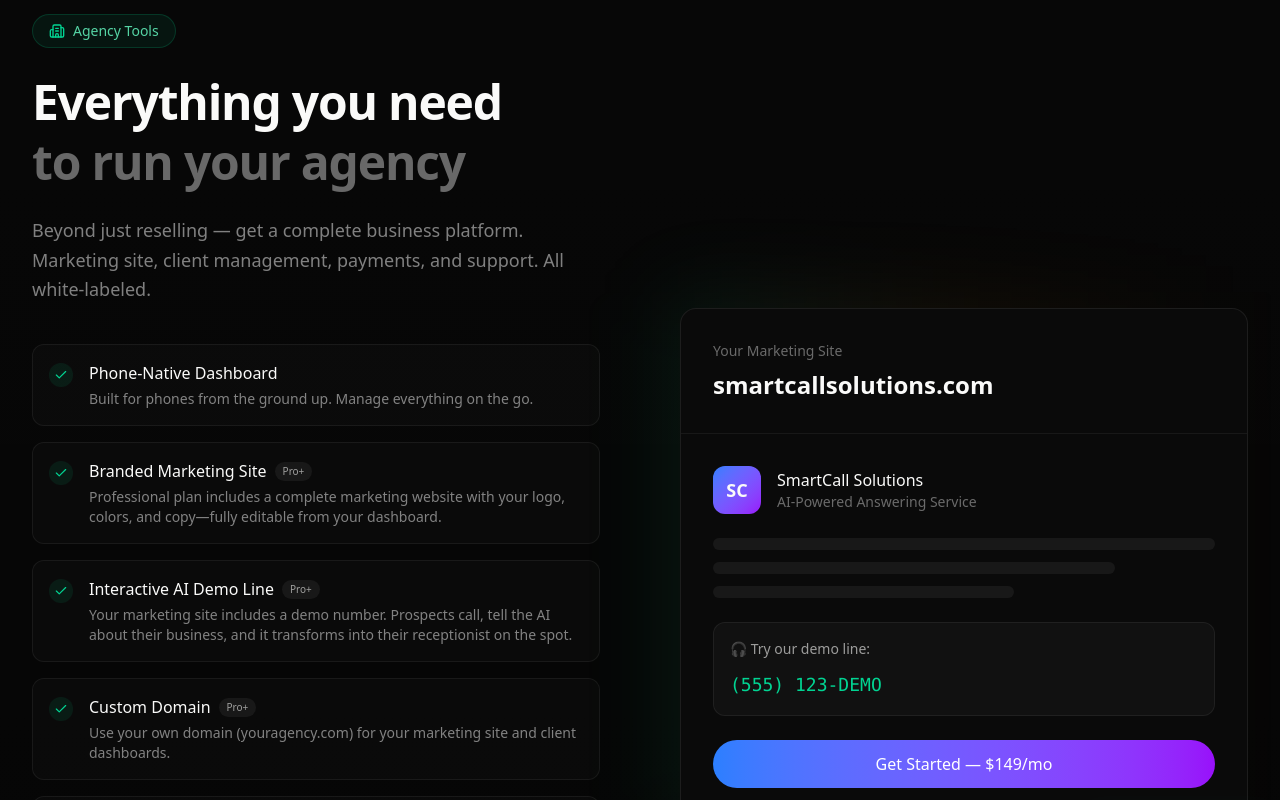
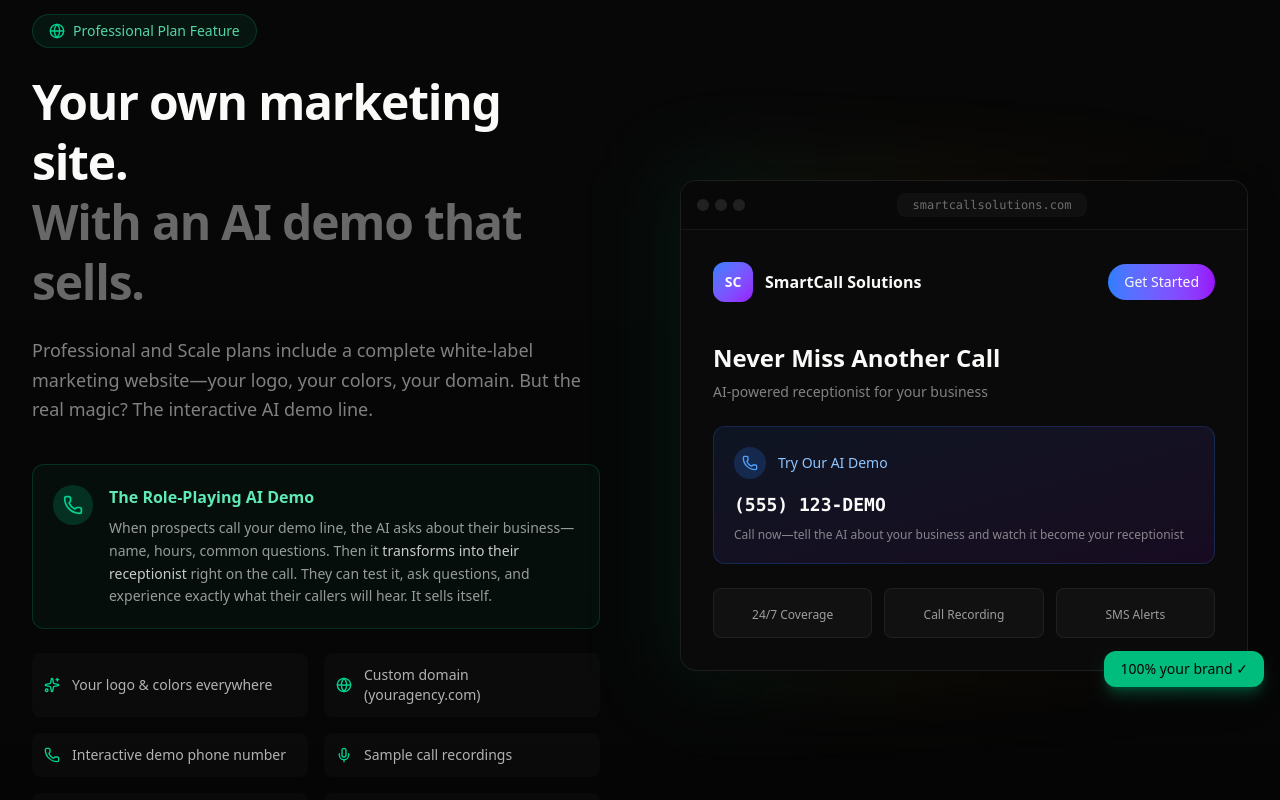
Before and after one commit to gibsonthompson/voiceai-connect, a Next.js app: page / in a window 1280 px wide. Shown: the part 5160-5960 px from the top of the page. Built offline with nearby package versions, Linux system fonts and the light colour scheme.

Commit message:
Remove redundant agency tools section

```diff
--- a/app/page.tsx
+++ b/app/page.tsx
@@ -640,129 +640,8 @@ export default function LandingPage() {
         </div>
       </section>
 
-      {/* Agency Features - What You Get */}
+      {/* White-Label Marketing Site Section */}
       <section className="py-20 sm:py-24 lg:py-32 border-t border-white/[0.06] bg-gradient-to-b from-white/[0.01] to-transparent">
-        <div className="mx-auto max-w-7xl px-4 sm:px-6 lg:px-8">
-          <div className="grid lg:grid-cols-2 gap-12 lg:gap-20 items-center">
-            <div>
-              <div className="inline-flex items-center gap-2 rounded-full border border-emerald-500/20 bg-emerald-500/[0.08] px-4 py-1.5 text-sm mb-4 sm:mb-6">
-                <Building2 className="h-4 w-4 text-emerald-400" />
-                <span className="text-emerald-300/90">Agency Tools</span>
-              </div>
-              <h2 className="text-3xl sm:text-4xl lg:text-5xl font-semibold tracking-tight leading-tight">
-                Everything you need
-                <span className="block text-[#fafaf9]/40">to run your agency</span>
-              </h2>
-              <p className="mt-4 sm:mt-6 text-base sm:text-lg text-[#fafaf9]/50 leading-relaxed">
-                Beyond just reselling — get a complete business platform.
-                Marketing site, client management, payments, and support. All white-labeled.
-              </p>
-
-              <div className="mt-8 sm:mt-10 space-y-4">
-                {[
-                  {
-                    title: 'Phone-Native Dashboard',
-                    description: 'Built for phones from the ground up. Manage everything on the go.',
-                    badge: null,
-                  },
-                  {
-                    title: 'Branded Marketing Site',
-                    description: 'Professional plan includes a complete marketing website with your logo, colors, and copy—fully editable from your dashboard.',
-                    badge: 'Pro+',
-                  },
-                  {
-                    title: 'Interactive AI Demo Line',
-                    description: 'Your marketing site includes a demo number. Prospects call, tell the AI about their business, and it transforms into their receptionist on the spot.',
-                    badge: 'Pro+',
-                  },
-                  {
-                    title: 'Custom Domain',
-                    description: 'Use your own domain (youragency.com) for your marketing site and client dashboards.',
-                    badge: 'Pro+',
-                  },
-                  {
-                    title: 'Stripe Connect Payments',
-                    description: 'Clients pay you directly. Set your own prices — $99, $149, $299. Keep everything.',
-                    badge: null,
-                  },
-                  {
-                    title: 'Client Management CRM',
-                    description: 'View all clients, their usage, subscription status, and revenue in one dashboard.',
-                    badge: null,
-                  },
-                  {
-                    title: 'White-Label Emails',
-                    description: 'Welcome emails, notifications, and invoices come from your domain.',
-                    badge: 'Scale',
-                  },
-                ].map((feature) => (
-                  <div key={feature.title} className="flex gap-4 p-4 rounded-xl bg-white/[0.02] border border-white/[0.06]">
-                    <div className="flex h-6 w-6 shrink-0 items-center justify-center rounded-full bg-emerald-500/10 mt-0.5">
-                      <Check className="h-3.5 w-3.5 text-emerald-400" />
-                    </div>
-                    <div className="flex-1">
-                      <div className="flex items-center gap-2 mb-1">
-                        <h4 className="font-medium">{feature.title}</h4>
-                        {feature.badge && (
-                          <span className="px-2 py-0.5 rounded-full bg-white/[0.06] text-[10px] font-medium text-[#fafaf9]/60">
-                            {feature.badge}
-                          </span>
-                        )}
-                      </div>
-                      <p className="text-sm text-[#fafaf9]/50">{feature.description}</p>
-                    </div>
-                  </div>
-                ))}
-              </div>
-            </div>
-
-            {/* Visual */}
-            <div className="relative">
-              <div className="absolute -inset-4 bg-gradient-to-r from-emerald-500/10 via-amber-500/5 to-transparent rounded-3xl blur-2xl" />
-              <div className="relative rounded-2xl border border-white/[0.08] bg-[#0a0a0a] overflow-hidden">
-                <div className="p-6 sm:p-8 border-b border-white/[0.06]">
-                  <p className="text-[#fafaf9]/40 text-sm mb-2">Your Marketing Site</p>
-                  <p className="text-xl sm:text-2xl font-semibold">smartcallsolutions.com</p>
-                </div>
-                <div className="p-6 sm:p-8 space-y-6">
-                  <div className="flex items-center gap-4">
-                    <div className="h-12 w-12 rounded-xl bg-gradient-to-br from-blue-500 to-purple-600 flex items-center justify-center">
-                      <span className="text-lg font-bold">SC</span>
-                    </div>
-                    <div>
-                      <p className="font-medium">SmartCall Solutions</p>
-                      <p className="text-sm text-[#fafaf9]/40">AI-Powered Answering Service</p>
-                    </div>
-                  </div>
-
-                  <div className="space-y-3">
-                    <div className="h-3 w-full rounded-full bg-white/[0.06]" />
-                    <div className="h-3 w-4/5 rounded-full bg-white/[0.06]" />
-                    <div className="h-3 w-3/5 rounded-full bg-white/[0.06]" />
-                  </div>
-
-                  <div className="p-4 rounded-xl bg-white/[0.03] border border-white/[0.06]">
-                    <p className="text-sm text-[#fafaf9]/60 mb-3">🎧 Try our demo line:</p>
-                    <p className="text-lg font-mono font-medium text-emerald-400">(555) 123-DEMO</p>
-                  </div>
-
-                  <button className="w-full py-3 rounded-full bg-gradient-to-r from-blue-500 to-purple-600 text-white font-medium">
-                    Get Started — $149/mo
-                  </button>
-                </div>
-              </div>
-
-              {/* Badge */}
-              <div className="absolute -bottom-3 -right-3 sm:-bottom-4 sm:-right-4 px-3 sm:px-4 py-2 rounded-xl bg-emerald-500 text-[#050505] text-xs sm:text-sm font-medium shadow-lg shadow-emerald-500/30">
-                Fully white-labeled ✓
-              </div>
-            </div>
-          </div>
-        </div>
-      </section>
-
-      {/* White-Label Marketing Site Section - NEW */}
-      <section className="py-20 sm:py-24 lg:py-32 border-t border-white/[0.06]">
         <div className="mx-auto max-w-7xl px-4 sm:px-6 lg:px-8">
           <div className="grid lg:grid-cols-2 gap-12 lg:gap-20 items-center">
             <div>
```
